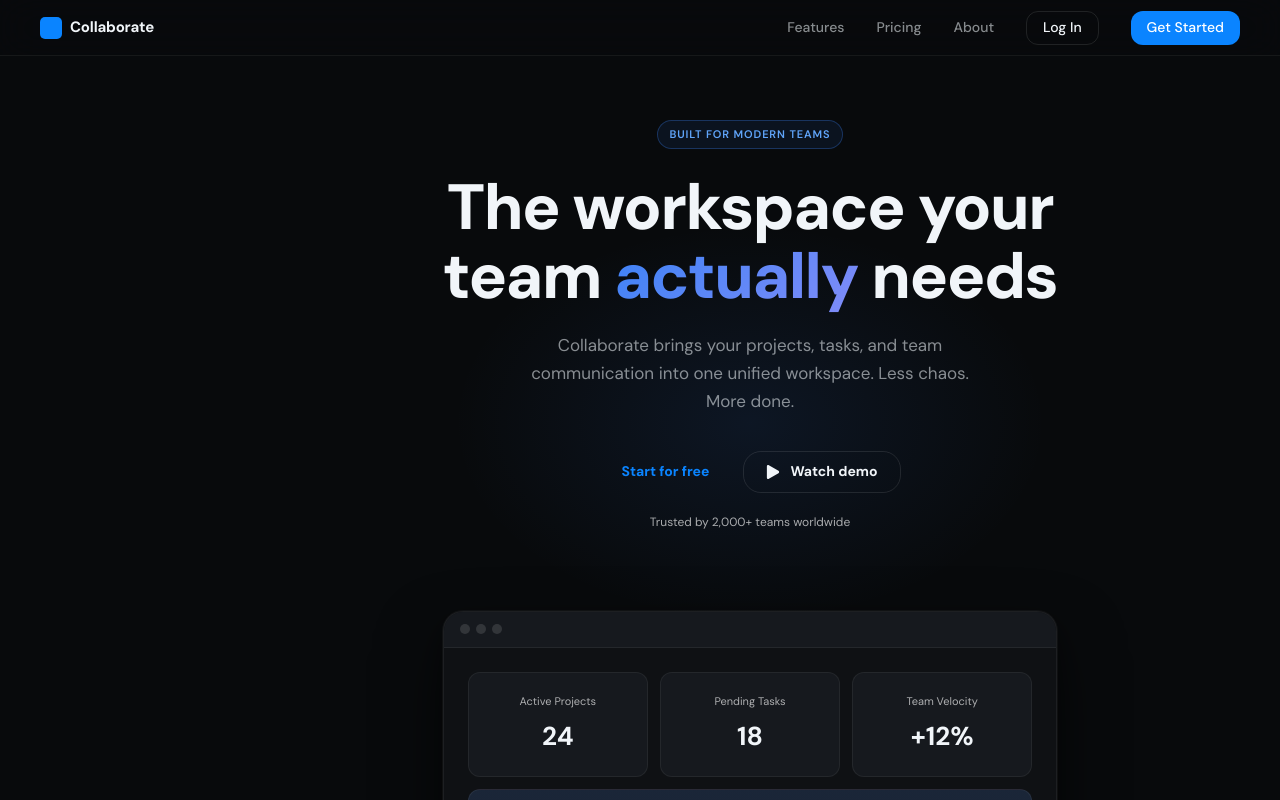
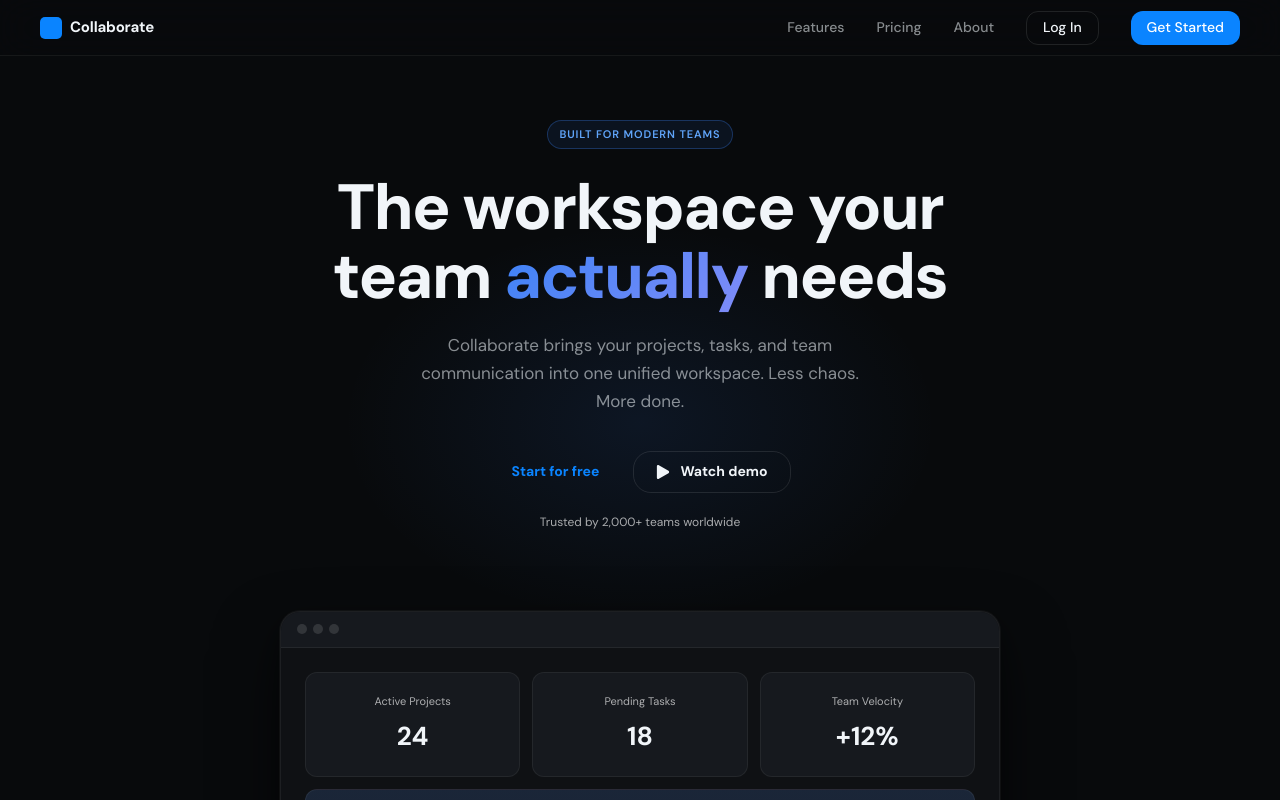
Before and after one commit to FOUND-D/Collaborate, a React (Vite) app in the folder client/: page / in a window 1280 px wide. Built offline with nearby package versions, Linux system fonts and the light colour scheme; no server answers.

Commit message:
Fix landing page centering

```diff
--- a/client/src/screens/LandingPage.css
+++ b/client/src/screens/LandingPage.css
@@ -1,13 +1,29 @@
+.app-main.public-route {
+  margin-left: 0;
+  width: 100%;
+  min-height: 100vh;
+}
+
+.main-content.public-route {
+  padding: 0;
+  margin: 0;
+}
+
 .landing-page {
   background: var(--bg-base);
   color: var(--text-primary);
+  width: 100%;
   min-height: 100vh;
+  margin: 0;
+  padding: 0;
   display: flex;
   flex-direction: column;
   align-items: center;
+  overflow-x: hidden;
 }
 
 .landing-navbar {
+  width: 100%;
   position: fixed;
   top: 0;
   left: 0;
@@ -112,6 +128,7 @@
 
 .hero-section {
   min-height: 100vh;
+  width: 100%;
   display: flex;
   flex-direction: column;
   align-items: center;
@@ -142,7 +159,9 @@
   display: flex;
   flex-direction: column;
   align-items: center;
+  width: 100%;
   max-width: 720px;
+  margin: 0 auto;
 }
 
 .hero-badge,
@@ -224,6 +243,8 @@
   margin-top: 64px;
   width: 100%;
   max-width: 860px;
+  margin-left: auto;
+  margin-right: auto;
   border-radius: var(--radius-xl);
   border: 1px solid var(--border-subtle);
   background: var(--bg-surface);
@@ -493,6 +514,12 @@
   width: 100%;
 }
 
+.landing-section,
+.how-it-works,
+.landing-footer {
+  box-sizing: border-box;
+}
+
 .footer-grid {
   display: grid;
   grid-template-columns: 2fr 1fr 1fr 1fr;
```
